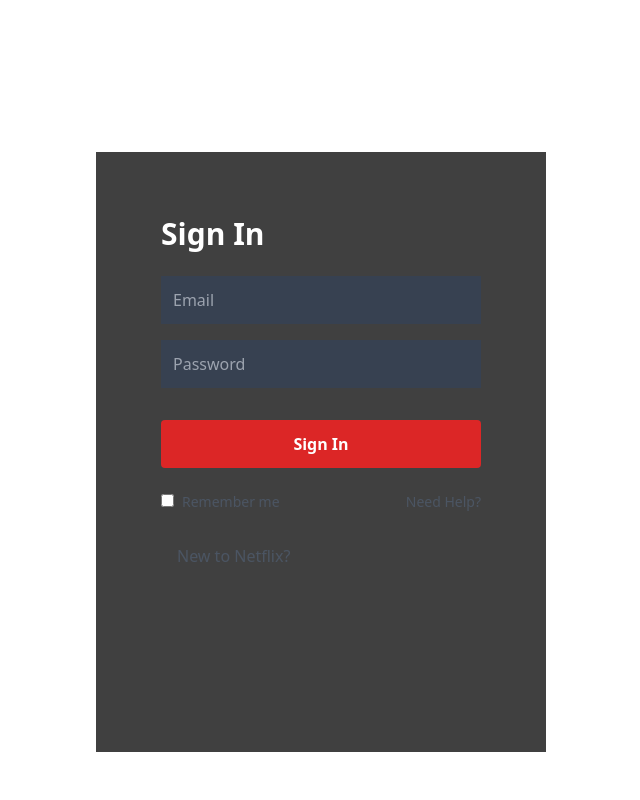
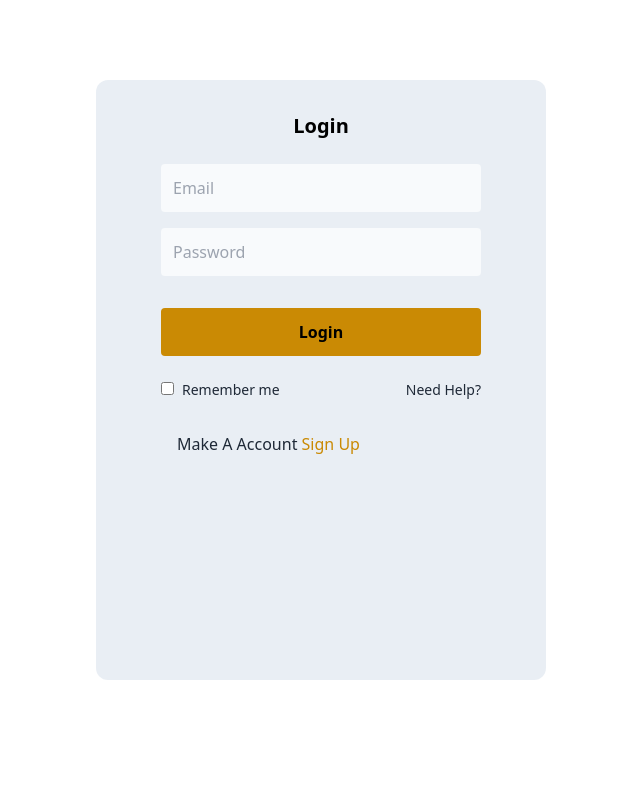
Before and after one commit to kaido12/Binance_Clone, a React (Create React App) app: page /login in a window 1280 px wide. Shown: the top 800 px of the page, without its empty margins (319-959 px from the left). Built offline with nearby package versions, Linux system fonts and the light colour scheme; no server answers.

Commit message:
submit july 18

```diff
--- a/src/App.css
+++ b/src/App.css
@@ -226,6 +226,12 @@
   padding-bottom: .5rem;
 }
 
+.graph-container {
+  max-width: 1080px;
+  margin: 1rem auto;
+  padding: .7rem 1rem;
+}
+
 .stats .row p:first-child {
   color: #d3d3d3;
 }
--- a/src/App.js
+++ b/src/App.js
@@ -24,9 +24,9 @@
         {/* <div className="mainContentContainer"> */}
         <Header />
         <Routes>
-          <Route path="/" element={<Home />} />
           <Route path="/signup" element={<Signup />} />
           <Route path="/login" element={<Login />} />
+          <Route path="/" element={<Home />} />
           <Route path="/account" element={<Account/>}/>
           <Route path="/coin" element={<SingleCoin />}>
             <Route path=":coinId" element={<SingleCoin />} />
--- a/src/Components/CoinChart.js
+++ b/src/Components/CoinChart.js
@@ -53,8 +53,8 @@
         fill: true,
         label: params.coinId,
         data: coinChartData.map(val => val.y),
-        borderColor: 'rgb(53, 162, 235)',
-        backgroundColor: 'rgba(53, 162, 235, 0.5)',
+        borderColor: 'rgb(222, 36, 15)',
+        backgroundColor: 'rgba(248, 40, 21, 0.5)',
       }
     ]
   }
--- a/src/Components/SingleCoin.js
+++ b/src/Components/SingleCoin.js
@@ -118,10 +118,10 @@
           </table>
         </div>
       </div>
-      {/* <div className="w-full flex items-center justify-center mx-8"> */}
+      <div className="graph-container">
 
         <CoinChart />
-      {/* </div> */}
+      </div>
     </div>
   );
 };
--- a/src/pages/Login.js
+++ b/src/pages/Login.js
@@ -1,60 +1,57 @@
-// import { useState } from "react";
-// import { Link, useNavigate } from "react-router-dom";
-// import { UserAuth } from "../context/AuthContext";
+import { useState } from "react";
+import { Link, useNavigate } from "react-router-dom";
+import { UserAuth } from "../context/AuthContext";
 
 const Login = () => {
-  //   const [email, setEmail] = useState("");
+  const [email, setEmail] = useState("");
 
-  //   const [password, setPassword] = useState("");
+  const [password, setPassword] = useState("");
 
-  //   const {user, logIn} = UserAuth();
+  const { user, logIn } = UserAuth();
 
-  //   const navigate = useNavigate();
+  const navigate = useNavigate();
 
-  //   const [error, setError] = useState('')
+  const [error, setError] = useState("");
 
-  //   const handleSubmit = async (e) => {
-  //     e.preventDefault();
-  //     setError("")
-  //     try {
-  //       await logIn(email, password);
-  //       navigate("/")
-  //     } catch (error) {
-  //       console.log(error)
-  //       setError(error.message)
-  //     }
-
-  //   };
+  const handleSubmit = async (e) => {
+    e.preventDefault();
+    setError("");
+    try {
+      await logIn(email, password);
+      navigate("/");
+    } catch (error) {
+      console.log(error);
+      setError(error.message);
+    }
+  };
 
   return (
     <>
       <div className="w-full h-screen">
         <div className="bg-white fixed top-0 left-0 w-full h-screen"></div>
-        <div className="fixed w-full px-4 py-24 z-50">
-          <div className="max-w-[450px] h-[600px] mx-auto bg-black/75 text-white">
-            <div className="max-w-[320px] mx-auto py-16">
-              <h1 className="text-3xl font-bold">Sign In</h1>
-              {/* {error ? <p className="p-3 bg-red-400 my-2">{error}</p> : null} */}
-              <form
-                // onSubmit={handleSubmit}
-                className="w-full flex flex-col py-4">
+        <div className="fixed w-full px-4 py-6 z-50">
+          <div className="max-w-[450px] h-[600px] mx-auto rounded-xl bg-slate-200/75 text-black">
+            <div className="max-w-[320px] mx-auto py-8">
+              <h1 className="text-xl text-center font-semibold">Login</h1>
+              {error ? <p className="p-3 bg-red-400 my-2">{error}</p> : null}
+              <form onSubmit={handleSubmit} className="w-full flex flex-col py-4">
                 <input
-                  // onChange={(e) => setEmail(e.target.value)}
-                  className="p-3 my-2 bg-gray-700 rouded"
+                  onChange={(e) => setEmail(e.target.value)}
+                  className="p-3 my-2 bg-slate-50 rounded"
                   type="email"
                   placeholder="Email"
                   autoComplete="email"
                 />
 
                 <input
-                  // onChange={(e) => setPassword(e.target.value)}
-                  className="p-3 my-2 bg-gray-700 rouded"
+                  onChange={(e) => setPassword(e.target.value)}
+                  className="p-3 my-2 bg-slate-50 rounded"
                   type="password"
                   placeholder="Password"
                   autoComplete="current-password"
                 />
-                <button className="bg-red-600 py-3 my-6 rounded font-bold">Sign In</button>
-                <div className="flex justify-between items-center text-sm text-gray-600">
+                <button className="bg-yellow-600 py-3 my-6 rounded font-bold">Login</button>
+                <div className="flex justify-between items-center text-sm text-gray-800">
                   <p>
                     <input className="mr-2" type="checkbox" />
                     Remember me
@@ -62,7 +59,8 @@
                   <p>Need Help?</p>
                 </div>
                 <p className="py-8">
-                  <span className="text-gray-600">New to Netflix?</span> {/* <Link to='/signup'>Sign Up</Link> */}
+                  <span className="text-gray-800">Make A Account </span>
+                  <Link  to="/signup" className="text-yellow-600">Sign Up</Link>
                 </p>
               </form>
             </div>
--- a/src/pages/Signup.js
+++ b/src/pages/Signup.js
@@ -1,54 +1,54 @@
-// import { useState } from "react";
-// import { Link, useNavigate } from "react-router-dom";
-// import { UserAuth } from "../context/AuthContext";
+import { useState } from "react";
+import { Link, useNavigate } from "react-router-dom";
+import { UserAuth } from "../context/AuthContext";
 
 const Signup = () => {
-//   const [email, setEmail] = useState("");
+  const [email, setEmail] = useState("");
 
-//   const [password, setPassword] = useState("");
+  const [password, setPassword] = useState("");
 
-//   const { user, signUp } = UserAuth();
+  const { user, signUp } = UserAuth();
 
-//   const navigate = useNavigate();
+  const navigate = useNavigate();
 
-//   const handleSubmit = async (e) => {
-//     e.preventDefault();
-//     try {
-//       await signUp(email, password);
-//       navigate("/");
-//     } catch (error) {
-//       console.log(error);
-//     }
-//   };
+  const handleSubmit = async (e) => {
+    e.preventDefault();
+    try {
+      await signUp(email, password);
+      navigate("/");
+    } catch (error) {
+      console.log(error);
+    }
+  };
   return (
     <>
       <div className="w-full h-screen">
-
         <div className="bg-white fixed top-0 left-0 w-full h-screen"></div>
-        <div className="fixed w-full px-4 py-24 z-50">
-          <div className="max-w-[450px] h-[600px] mx-auto bg-black/75 text-white">
-            <div className="max-w-[320px] mx-auto py-16">
-              <h1 className="text-3xl font-bold">Sign Up</h1>
+        {/* <img src="./images/logo.png" width={120} alt="logo" /> */}
+        <div className="fixed w-full px-4 py-6 z-50">
+          <div className="max-w-[450px] h-[600px] mx-auto rounded-xl bg-slate-200/75 text-black">
+            <div className="max-w-[320px] mx-auto py-8">
+              <h1 className="text-xl text-center font-semibold">Sign Up</h1>
               <form
-                // onSubmit={handleSubmit}
+                onSubmit={handleSubmit}
                 className="w-full flex flex-col py-4">
                 <input
-                //   onChange={(e) => setEmail(e.target.value)}
-                  className="p-3 my-2 bg-gray-700 rouded"
+                  onChange={(e) => setEmail(e.target.value)}
+                  className="p-3 my-2 bg-slate-50 rounded"
                   type="email"
                   placeholder="Email"
                   autoComplete="email"
                 />
 
                 <input
-                //   onChange={(e) => setPassword(e.target.value)}
-                  className="p-3 my-2 bg-gray-700 rouded"
+                  onChange={(e) => setPassword(e.target.value)}
+                  className="p-3 my-2 bg-slate-50 rounded"
                   type="password"
                   placeholder="Password"
                   autoComplete="current-password"
                 />
                 <button className="bg-yellow-600 py-3 my-6 rounded font-bold">Sign Up</button>
-                <div className="flex justify-between items-center text-sm text-gray-600">
+                <div className="flex justify-between items-center text-sm text-gray-800">
                   <p>
                     <input className="mr-2" type="checkbox" />
                     Remember me
@@ -56,8 +56,8 @@
                   <p>Need Help?</p>
                 </div>
                 <p className="py-8">
-                  <span className="text-gray-600">Already subscribed to Netflix?</span>
-                  {/* <Link to="/login">Sign In</Link> */}
+                  <span className="text-gray-800">Go to </span>
+                  <Link to="/login" className="text-yellow-600">Login</Link>
                 </p>
               </form>
             </div>
```
